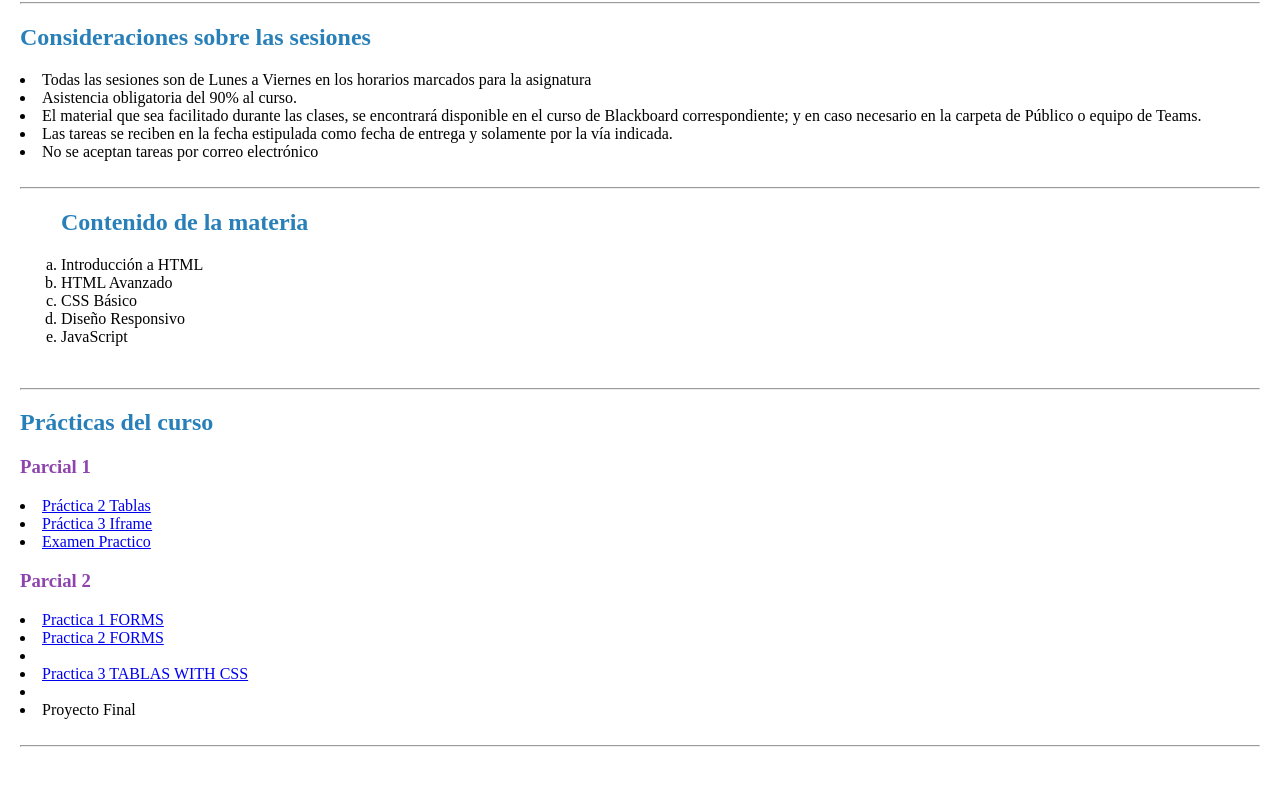
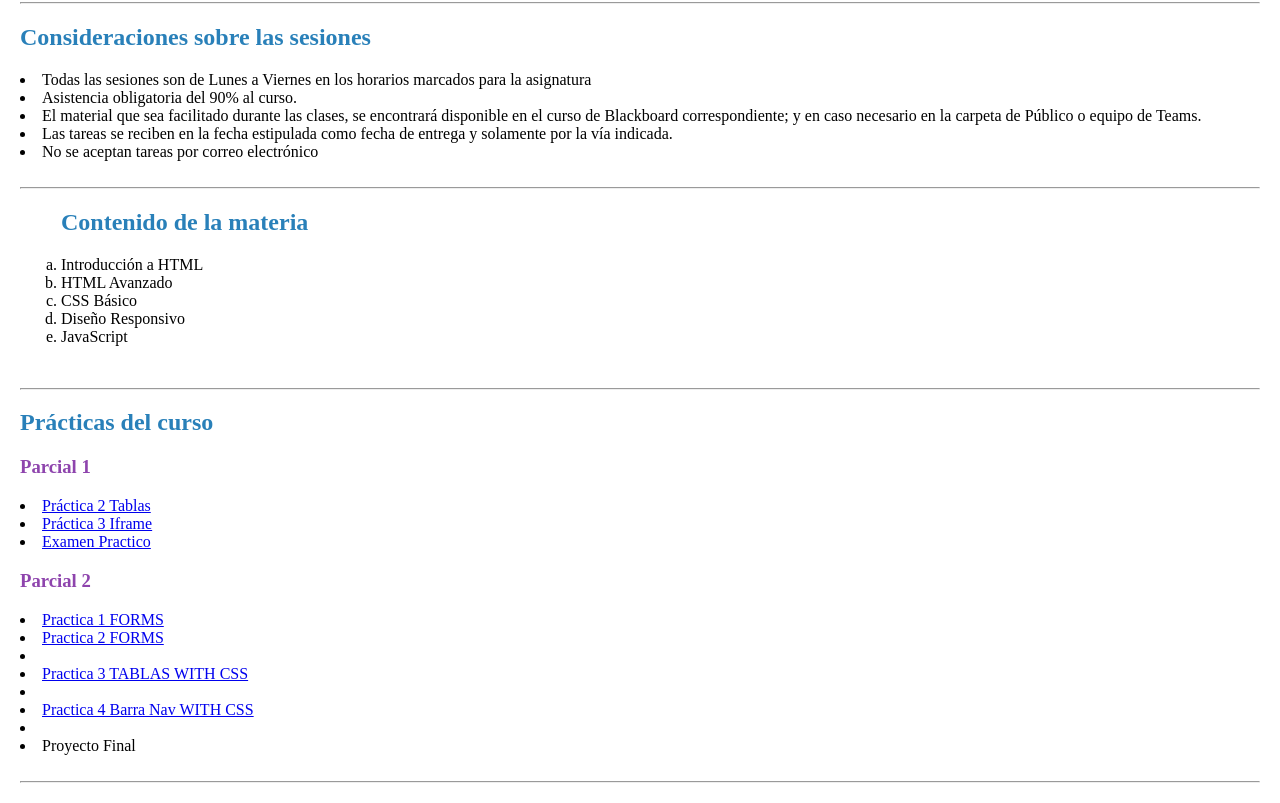
Before and after one commit to JaredG4rher/Programacion-Web-1, a plain HTML site: page index.html in a window 1280 px wide. Shown: the part 1467-2270 px from the top of the page. Before the commit the page ends 2234 px from the top, so only its background shows below. Drawn offline with Linux system fonts and the light colour scheme.

Commit message:
Update index.html

```diff
--- a/index.html
+++ b/index.html
@@ -148,6 +148,8 @@
    <li><a href="P1 FORMS.html">Practica 1 FORMS</a></li>
     <li><a href="P2 FORMS.html">Practica 2 FORMS</a><li>
     <li><a href="P3 TABLASCSS.html">Practica 3 TABLAS WITH CSS</a><li>
+    <li><a href="Barra NavJ.html">Practica 4 Barra Nav WITH CSS</a><li>
+
 
     <li>Proyecto Final</li>
     <br>
```
